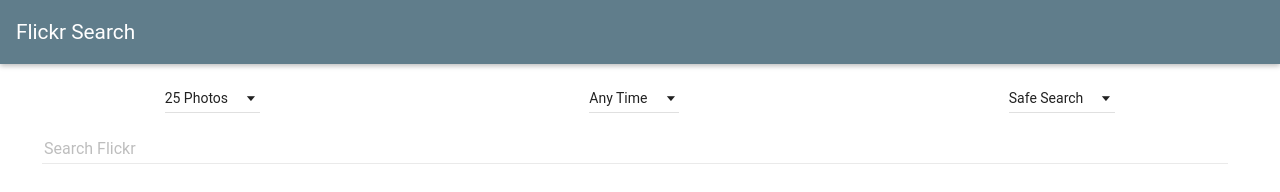
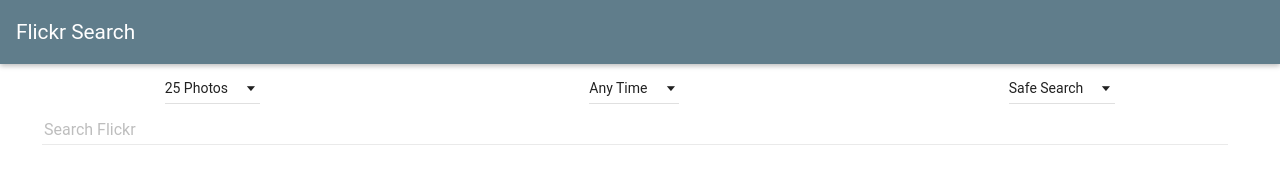
Before and after one commit to carlmlane/flikrSearch, a website: page index.html in a window 1280 px wide. Drawn offline with Linux system fonts and the light colour scheme.

Commit message:
css and mouseover additions

```diff
--- a/style.css
+++ b/style.css
@@ -105,7 +105,7 @@
 }
 
 .search-params {
-    min-height: 30px;
+    height: 30px;
 }
 
 md-card {
```
